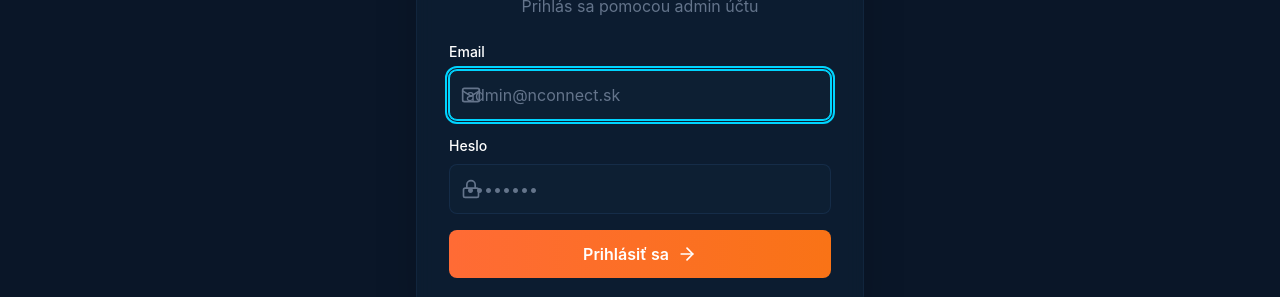
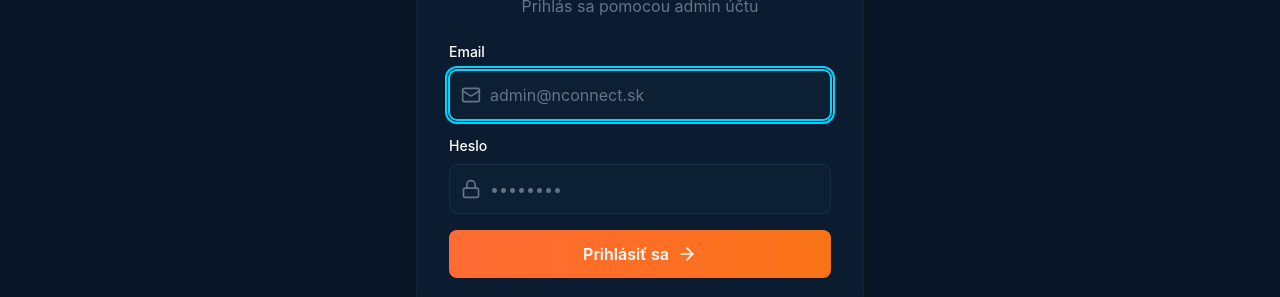
Before and after one commit to CrawlySon/nconnect-registration, a Next.js app: page /admin in a window 1280 px wide. Shown: the part 325-622 px from the top of the page. Built offline with nearby package versions, Linux system fonts and the light colour scheme.

Commit message:
fix: Fix input icon overlap using @layer components
Co-Authored-By: Claude Opus 4.6 <noreply@anthropic.com>

```diff
--- a/src/app/globals.css
+++ b/src/app/globals.css
@@ -91,8 +91,10 @@ h1, h2, h3, h4, h5, h6 {
 }
 
 /* Input styles */
-.input-field {
-  @apply w-full bg-nconnect-surface border border-nconnect-secondary/50 rounded-lg px-4 py-3 text-white placeholder-nconnect-muted focus:border-nconnect-accent focus:ring-1 focus:ring-nconnect-accent transition-colors;
+@layer components {
+  .input-field {
+    @apply w-full bg-nconnect-surface border border-nconnect-secondary/50 rounded-lg px-4 py-3 text-white placeholder-nconnect-muted focus:border-nconnect-accent focus:ring-1 focus:ring-nconnect-accent transition-colors;
+  }
 }
 
 /* Session card states */
```
